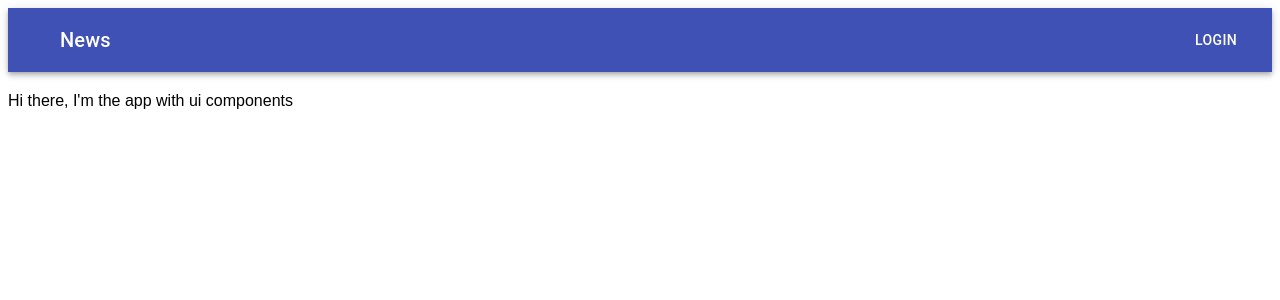
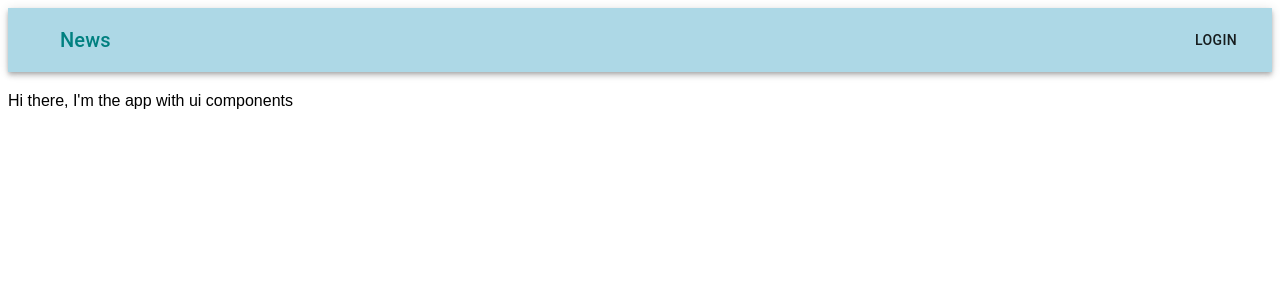
Before and after one commit to nidamunir/ui-test-components, a React app: page / in a window 1280 px wide. Shown: the top 300 px of the page. Built offline with nearby package versions, Linux system fonts and the light colour scheme.

Commit message:
Apply theme

```diff
--- a/src/components/TopAppBar.tsx
+++ b/src/components/TopAppBar.tsx
@@ -11,13 +11,17 @@ const useStyles = makeStyles((theme: Theme) =>
   createStyles({
     root: {
       flexGrow: 1,
-      marginBottom:20
+      marginBottom:20,
+    },
+    appBar: {
+      backgroundColor:"lightBlue"
     },
     menuButton: {
       marginRight: theme.spacing(2),
     },
     title: {
       flexGrow: 1,
+      color:"teal"
     },
   }),
 );
@@ -27,7 +31,7 @@ export default function TopAppBar() {
 
   return (
     <div className={classes.root}>
-      <AppBar position="static">
+      <AppBar position="static" className={classes.appBar}>
         <Toolbar>
           <IconButton edge="start" className={classes.menuButton} color="inherit" aria-label="menu">
             {/* <MenuIcon /> */}
@@ -35,7 +39,7 @@ export default function TopAppBar() {
           <Typography variant="h6" className={classes.title}>
             News
           </Typography>
-          <Button color="inherit">Login</Button>
+          <Button color="teal">Login</Button>
         </Toolbar>
       </AppBar>
     </div>
```
